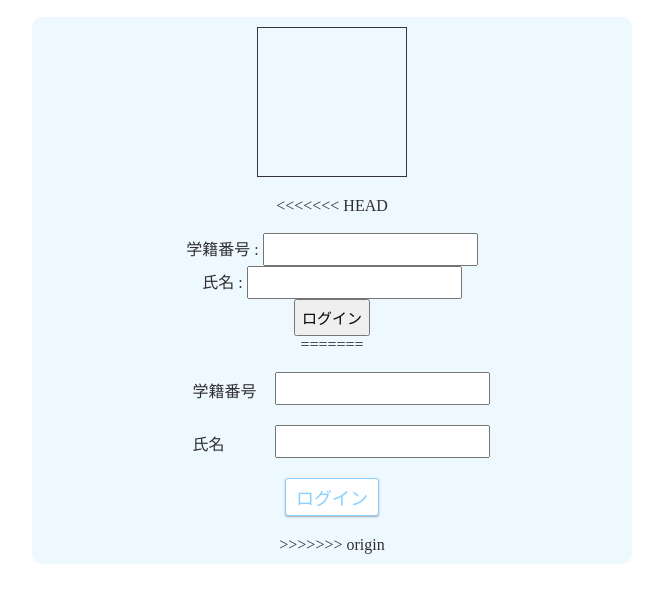
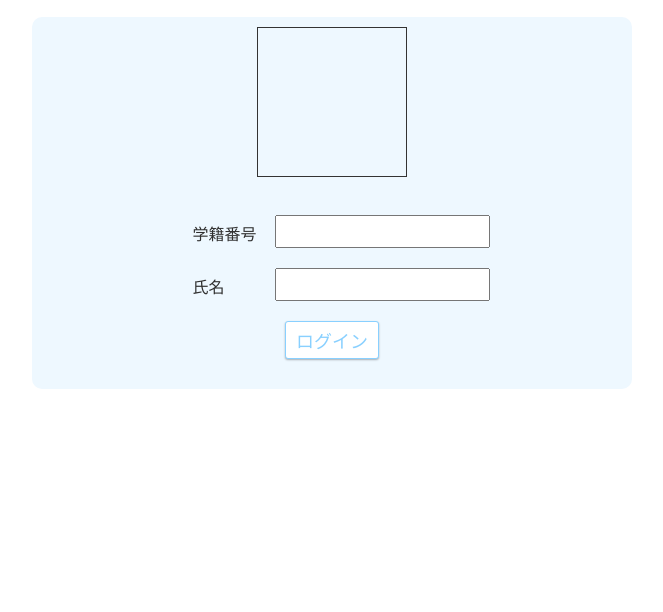
Before and after one commit to tora87/Hackathon_Jyobi_BMS, a Flask app: page /login-top/ in a window 1280 px wide. Shown: the part 188-800 px from the top of the page, without its empty margins (308-971 px from the left). Run offline with Flask 2, Linux system fonts and the light colour scheme; some libraries are stand-ins or nearby versions.

Commit message:
競合の解決

```diff
--- a/templates/login.html
+++ b/templates/login.html
@@ -27,17 +27,6 @@
     <div class="canvas-wrapper">
       <canvas id="mycanvas"></canvas>
     </div>
-<<<<<<< HEAD
-    <p>
-      <form id="stInformation" enctype="multipart/form-data" action="{{url_for('login_top.login_process')}}" method="POST">
-        <input type="file" accept="image/*" capture="camera" name="file" id="file-image"/></br>
-        <div>学籍番号 : <input type="text" id=studentNumber name="user_id" readonly></div>
-        <div>氏名 : <input type="text" id=studentName name="user_name" readonly></div>
-        <div><input type="submit" value="ログイン"></div>
-      </form>
-    </p>
-    <a id="errorText"> </a>
-=======
     <form id="stInformation" enctype="multipart/form-data" action="{{url_for('login_top.login_process')}}" method="POST">
       <input class="form-item" type="file" accept="image/*" capture="camera" name="file" id="file-image"/></br>
       <div class="form-item">
@@ -48,7 +37,6 @@
       </div>
       <div class="form-item"><input type="submit" value="ログイン" class="btn"></div>
     </form>
->>>>>>> origin
   </div>
 
   <script src="//cdn.jsdelivr.net/npm/jsqr@1.3.1/dist/jsQR.min.js"></script>
```
